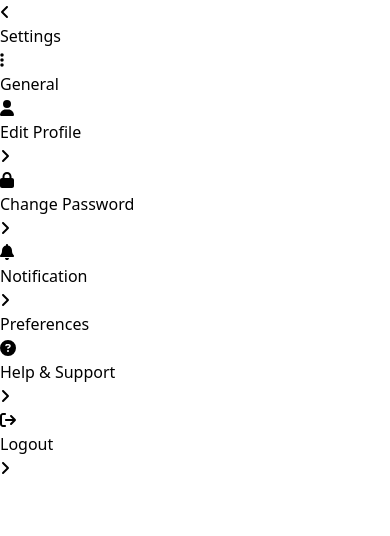
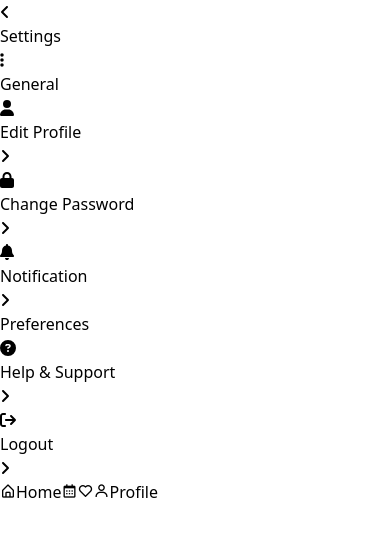
Before and after one commit to fauziap/Booking-RFID-fe-, a React (Vite) app: page /profile in a window 390 px wide. Shown: the top 536 px of the page. Built offline with nearby package versions, Linux system fonts and the light colour scheme.

Commit message:
refactor: mobile navigations

```diff
--- a/src/components/mobileNavigations.tsx
+++ b/src/components/mobileNavigations.tsx
@@ -1,28 +1,40 @@
+import { useLocation, useNavigate } from 'react-router-dom';
 
 const MobileNavigations = () => {
+    const location = useLocation();
+    const navigate = useNavigate();
+
+    const isActive = (pathname: string) => location.pathname === pathname;
+
     return (
-        <>
         <div className="fixed w-screen bottom-0 bg-gray-300 p-3">
             <div className="grid grid-cols-4 gap-5">
-                <div className="col-span-1 flex justify-center">
-                    <i className='bx bx-home-alt  text-2xl text-blue-400 font-semibold' />
-                    <span className="ml-2 mt-1 text-blue-500 font-semibold">
+                <button  className={`col-span-1 flex justify-center ${isActive('/') ? 'text-blue-500 font-semibold' : ''}`}
+                    onClick={() => navigate('/')}>
+                    <i className={`bx bx-home-alt text-2xl ${isActive('/') ? 'text-blue-500' : 'text-black-400'} font-semibold`} />
+                    <span className={`ml-2 mt-1 ${isActive('/') ? 'text-blue-500 font-semibold' : 'hidden'}`}>
                         Home
                     </span>
-                </div>
-                <div className="col-span-1 flex justify-center">
-                    <i className='bx bx-calendar text-2xl' />
-                </div>
-                <div className="col-span-1 flex justify-center">
-                    <i className='bx bx-heart text-2xl' />
-                </div>
-                <div className="col-span-1 flex justify-center">
-                    <i className='bx bx-user text-2xl' />
-                </div>
+                </button>
+                <button className={`col-span-1 flex justify-center ${isActive('/detail') ? 'text-blue-500 font-semibold' : ''}`}
+                    onClick={() => navigate('/detail')}
+                >
+                    <i className={`bx bx-calendar text-2xl ${isActive('/detail') ? 'text-blue-500' : ''}`} />
+                </button>
+                <button  className={`col-span-1 flex justify-center ${isActive('/ttes-profile ') ? 'text-blue-500 font-semibold' : ''}`}
+                    onClick={() => navigate('/ttes-profile ')}>
+                    <i className={`bx bx-heart text-2xl ${isActive('/ttes-profile') ? 'text-blue-500' : ''}`} />
+                </button>
+                <button className={`col-span-1 flex justify-center ${isActive('/profile') ? 'text-blue-500 font-semibold' : ''}`}
+                    onClick={() => navigate('/profile')}>
+                    <i className={`bx bx-user text-2xl ${isActive('/profile') ? 'text-blue-500' : ''}`} />
+                    <span className={`ml-2 mt-1 ${isActive('/profile') ? 'text-blue-500 font-semibold' : 'hidden'}`}>
+                        Profile
+                    </span>
+                </button>
             </div>
         </div>
-        </>
     )
 }
 
-export default MobileNavigations
+export default MobileNavigations;
--- a/src/pages/Profile.tsx
+++ b/src/pages/Profile.tsx
@@ -9,6 +9,7 @@ import MainLayout from "layouts/MainLayouts";
 import ParagrafJudul from "components/ParagrafJudul";
 import ListGeneral from "components/ListGeneral";
 import Header from "components/Header";
+import MobileNavigations from "components/mobileNavigations";
 
 export const Profile = () => {
   return (
@@ -20,13 +21,13 @@ export const Profile = () => {
         <div>
           <ParagrafJudul title="General" />
         </div>
-        <ListGeneral title="Edit Profile" icon={faUser} link="/edit-profile" />
-        <ListGeneral
+        <ListGeneral title="Edit Profile" icon={faUser} link="/edit-profile" warna={"text-black-500"} />
+        <ListGeneral warna={"text-black-500"}
           title="Change Password"
           icon={faLock}
           link="/change-password"
         />
-        <ListGeneral
+        <ListGeneral warna={"text-black-500"}
           title="Notification"
           icon={faBell}
           link="/notification-settings"
@@ -37,7 +38,7 @@ export const Profile = () => {
         <div>
           <ParagrafJudul title="Preferences" />
         </div>
-        <ListGeneral
+        <ListGeneral warna={"text-black-500"}
           title="Help & Support"
           icon={faQuestionCircle}
           link="/help-support"
@@ -49,7 +50,7 @@ export const Profile = () => {
           warna={"text-red-500"}
         />
       </div>
-
+      <MobileNavigations/>
     </MainLayout>
   );
 };
```
